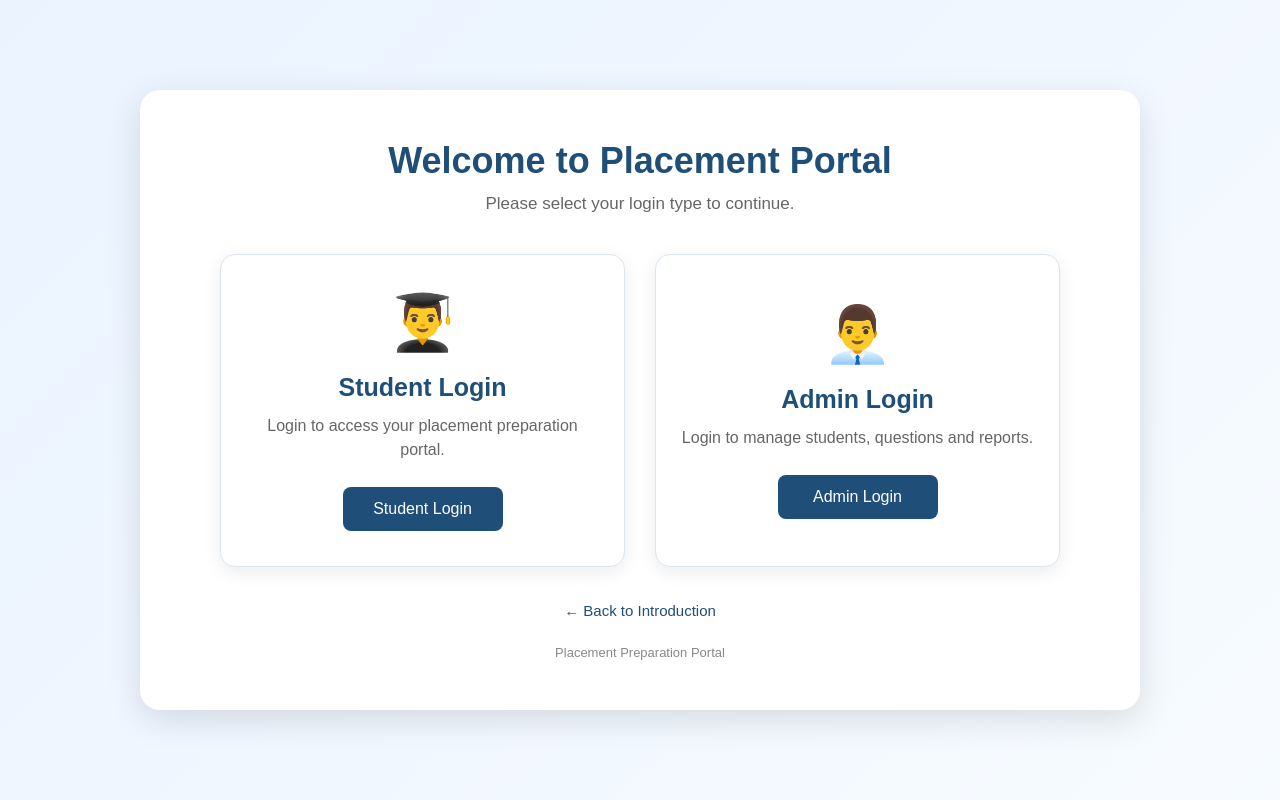
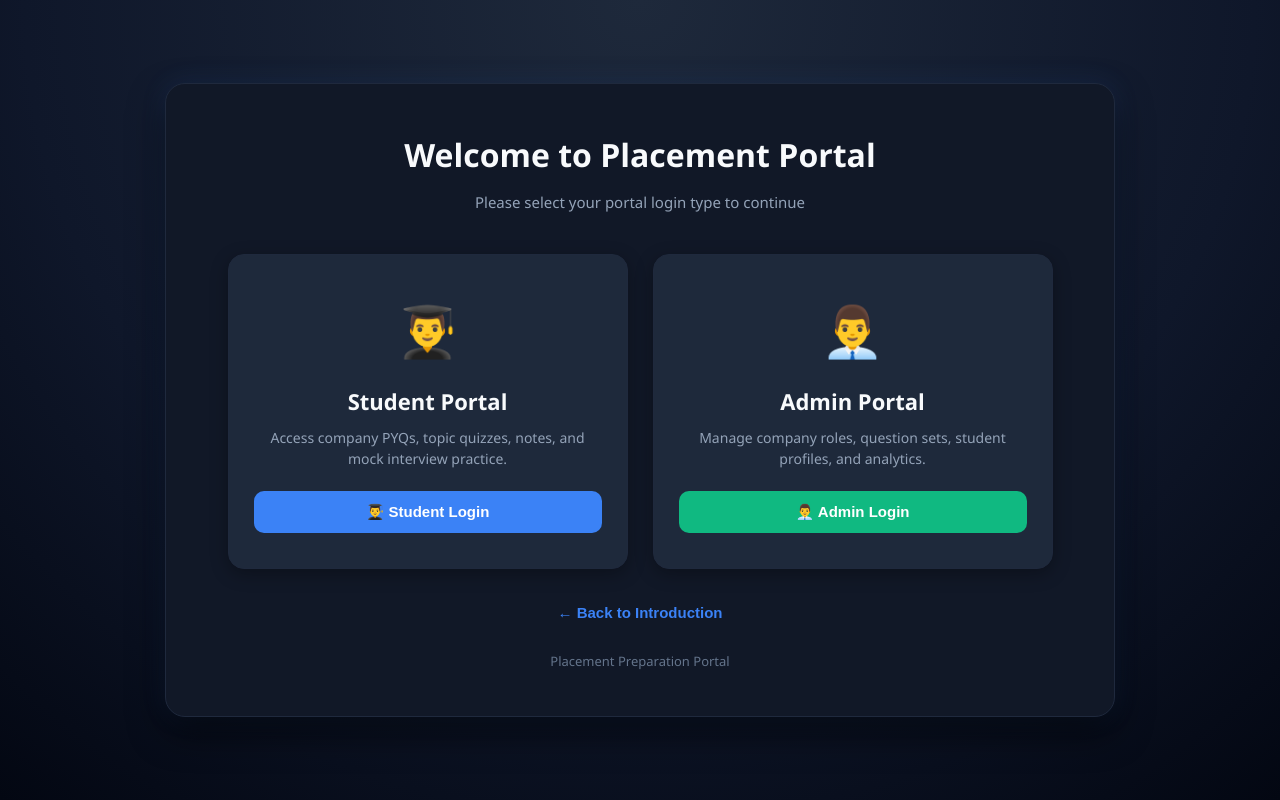
Before and after one commit to hasinivenkat1925-ctrl/placement-portal, a website: page landing-login.html in a window 1280 px wide. Drawn offline with Linux system fonts and the light colour scheme.

Commit message:
refactor: update UI theme and improve routing
Transition the UI to a modern dark theme and explicitly define server-side routes to improve compatibility with the Vercel deployment environment.

```diff
--- a/landing-login.html
+++ b/landing-login.html
@@ -4,7 +4,8 @@
     <meta charset="UTF-8">
     <meta name="viewport" content="width=device-width, initial-scale=1.0">
 
-    <title>Choose Login - Placement Portal</title>
+    <title>Select Portal Access - Placement Preparation Portal</title>
+    <link rel="stylesheet" href="CSS/style.css">
 
     <style>
         * {
@@ -14,115 +15,143 @@
         }
 
         body {
-            font-family: Arial, sans-serif;
+            font-family: 'Segoe UI', system-ui, -apple-system, BlinkMacSystemFont, Roboto, sans-serif;
             min-height: 100vh;
-            background: linear-gradient(135deg, #eaf3ff, #f7fbff);
+            background: radial-gradient(circle at top, #1e293b 0%, #0f172a 60%, #030712 100%);
             display: flex;
             align-items: center;
             justify-content: center;
+            padding: 30px 15px;
+            color: #f8fafc;
         }
 
         .container {
-            width: 90%;
-            max-width: 1000px;
-            background: white;
-            padding: 50px;
+            width: 100%;
+            max-width: 950px;
+            background: #111827;
+            border: 1px solid #1f293d;
+            padding: 45px 35px;
             border-radius: 20px;
-            box-shadow: 0 10px 35px rgba(0, 0, 0, 0.12);
+            box-shadow: 0 15px 35px rgba(0, 0, 0, 0.6), 0 0 25px rgba(59, 130, 246, 0.15);
             text-align: center;
         }
 
         h1 {
-            color: #1f4e79;
-            font-size: 36px;
-            margin-bottom: 12px;
+            color: #f8fafc;
+            font-size: 32px;
+            font-weight: 800;
+            margin-bottom: 10px;
         }
 
         .subtitle {
-            color: #666;
-            font-size: 17px;
+            color: #94a3b8;
+            font-size: 15px;
             margin-bottom: 40px;
         }
 
         .login-container {
             display: flex;
-            gap: 30px;
+            gap: 25px;
             justify-content: center;
         }
 
         .login-card {
-            width: 45%;
+            flex: 1;
+            max-width: 400px;
             min-height: 280px;
-            border: 1px solid #d9e5f0;
-            border-radius: 15px;
+            border: 1px solid #1f293d;
+            border-radius: 16px;
             padding: 35px 25px;
-            background: #ffffff;
-            box-shadow: 0 5px 18px rgba(0, 0, 0, 0.08);
+            background: #1e293b;
+            box-shadow: 0 5px 18px rgba(0, 0, 0, 0.3);
             display: flex;
             flex-direction: column;
             align-items: center;
-            justify-content: center;
+            justify-content: space-between;
+            transition: all 0.2s ease;
+        }
+
+        .login-card:hover {
+            transform: translateY(-4px);
+            border-color: #3b82f6;
+            box-shadow: 0 12px 30px rgba(0, 0, 0, 0.5), 0 0 15px rgba(59, 130, 246, 0.2);
         }
 
         .icon {
-            font-size: 55px;
-            margin-bottom: 18px;
+            font-size: 50px;
+            margin-bottom: 14px;
         }
 
         .login-card h2 {
-            color: #1f4e79;
-            font-size: 25px;
-            margin-bottom: 12px;
+            color: #f8fafc;
+            font-size: 22px;
+            font-weight: 800;
+            margin-bottom: 8px;
         }
 
         .login-card p {
-            color: #666;
+            color: #94a3b8;
+            font-size: 14px;
             line-height: 1.5;
-            margin-bottom: 25px;
+            margin-bottom: 22px;
         }
 
         .login-btn {
-            width: 160px;
-            padding: 13px;
+            width: 100%;
+            padding: 12px;
             border: none;
-            border-radius: 8px;
-            background: #1f4e79;
+            border-radius: 10px;
+            background: #3b82f6;
             color: white;
-            font-size: 16px;
+            font-size: 15px;
+            font-weight: 700;
             cursor: pointer;
+            transition: all 0.2s ease;
         }
 
         .login-btn:hover {
-            background: #163a5c;
+            background: #2563eb;
+            box-shadow: 0 0 12px rgba(59, 130, 246, 0.4);
+        }
+
+        .admin-btn {
+            background: #10b981;
+        }
+
+        .admin-btn:hover {
+            background: #059669;
+            box-shadow: 0 0 12px rgba(16, 185, 129, 0.4);
         }
 
         .back-btn {
             margin-top: 35px;
             background: transparent;
             border: none;
-            color: #1f4e79;
+            color: #3b82f6;
             font-size: 15px;
+            font-weight: 700;
             cursor: pointer;
+            transition: all 0.2s ease;
         }
 
         .back-btn:hover {
             text-decoration: underline;
+            color: #60a5fa;
         }
 
         .footer {
             margin-top: 25px;
-            color: #888;
+            color: #64748b;
             font-size: 13px;
         }
 
         @media (max-width: 700px) {
-
             .container {
-                padding: 35px 20px;
+                padding: 30px 20px;
             }
 
             h1 {
-                font-size: 30px;
+                font-size: 26px;
             }
 
             .login-container {
@@ -144,7 +173,7 @@
         <h1>Welcome to Placement Portal</h1>
 
         <p class="subtitle">
-            Please select your login type to continue.
+            Please select your portal login type to continue
         </p>
 
 
@@ -152,49 +181,37 @@
 
             <!-- Student Login -->
             <div class="login-card">
-
+                <div>
                     <div class="icon">👨‍🎓</div>
-
-                <h2>Student Login</h2>
-
+                    <h2>Student Portal</h2>
                     <p>
-                    Login to access your placement preparation portal.
+                        Access company PYQs, topic quizzes, notes, and mock interview practice.
                     </p>
-
-                <button
-                    class="login-btn"
-                    onclick="studentLogin()">
-                    Student Login
+                </div>
+                <button class="login-btn" onclick="studentLogin()">
+                    👨‍🎓 Student Login
                 </button>
-
             </div>
 
 
             <!-- Admin Login -->
             <div class="login-card">
-
+                <div>
                     <div class="icon">👨‍💼</div>
-
-                <h2>Admin Login</h2>
-
+                    <h2>Admin Portal</h2>
                     <p>
-                    Login to manage students, questions and reports.
+                        Manage company roles, question sets, student profiles, and analytics.
                     </p>
-
-                <button
-                    class="login-btn"
-                    onclick="adminLogin()">
-                    Admin Login
+                </div>
+                <button class="login-btn admin-btn" onclick="adminLogin()">
+                    👨‍💼 Admin Login
                 </button>
-
             </div>
 
         </div>
 
 
-        <button
-            class="back-btn"
-            onclick="goBack()">
+        <button class="back-btn" onclick="goBack()">
             ← Back to Introduction
         </button>
 
@@ -207,27 +224,17 @@
 
 
     <script>
-
         function studentLogin() {
-
             window.location.href = "login.html";
-
         }
 
-
         function adminLogin() {
-
             window.location.href = "admin-login.html";
-
         }
 
-
         function goBack() {
-
             window.location.href = "index.html";
-
         }
-
     </script>
 
 </body>
```
Also changed, not shown: index.html (+55 -70 lines), server.js (+48 -0 lines), vercel.json. Lines whose indentation alone changed are shown as unchanged.
